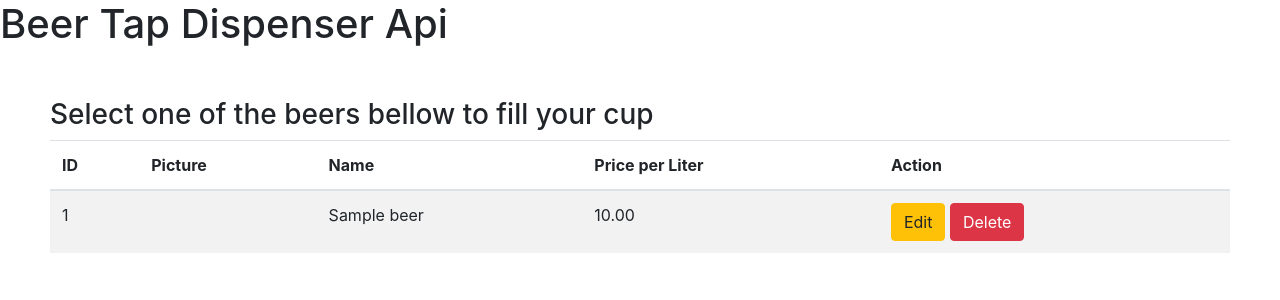
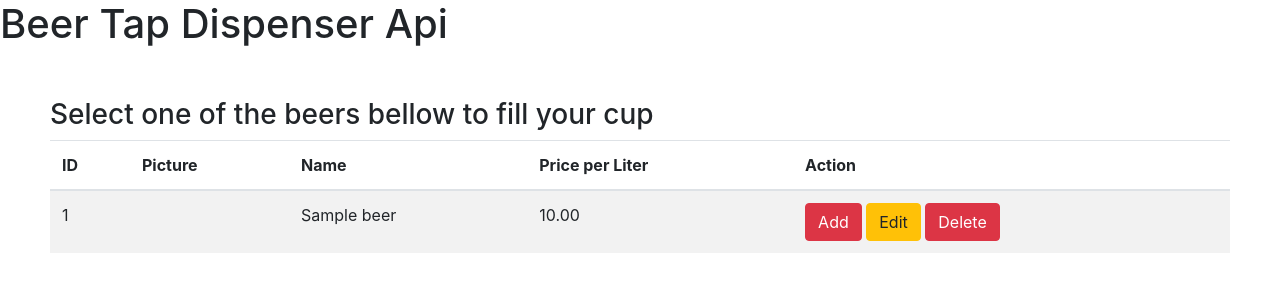
Before and after one commit to angheben/Beer-Tap-Dispenser-API, a Django app: page / in a window 1280 px wide. Shown: the top 300 px of the page. Run offline with Django 4.2, Linux system fonts and the light colour scheme; tables that the repository leaves empty hold one stand-in row (values such as "Sample post"); some libraries are stand-ins or nearby versions.

Commit message:
buttons add, edit and delete added
Still not linked with the api

```diff
--- a/core/templates/index.html
+++ b/core/templates/index.html
@@ -26,6 +26,7 @@
                 <td> {{ beer.name }}</td>
                 <td> {{ beer.cost_per_liter|intcomma }}</td>
                 <td>
+                <a class="btn btn-danger" href="{% url 'delete_product' product.pk %}">Add</a>
                 <a class="btn btn-warning" href="{% url 'update_product' product.pk %}">Edit</a>
                 <a class="btn btn-danger" href="{% url 'delete_product' product.pk %}">Delete</a>
               </td>
```
